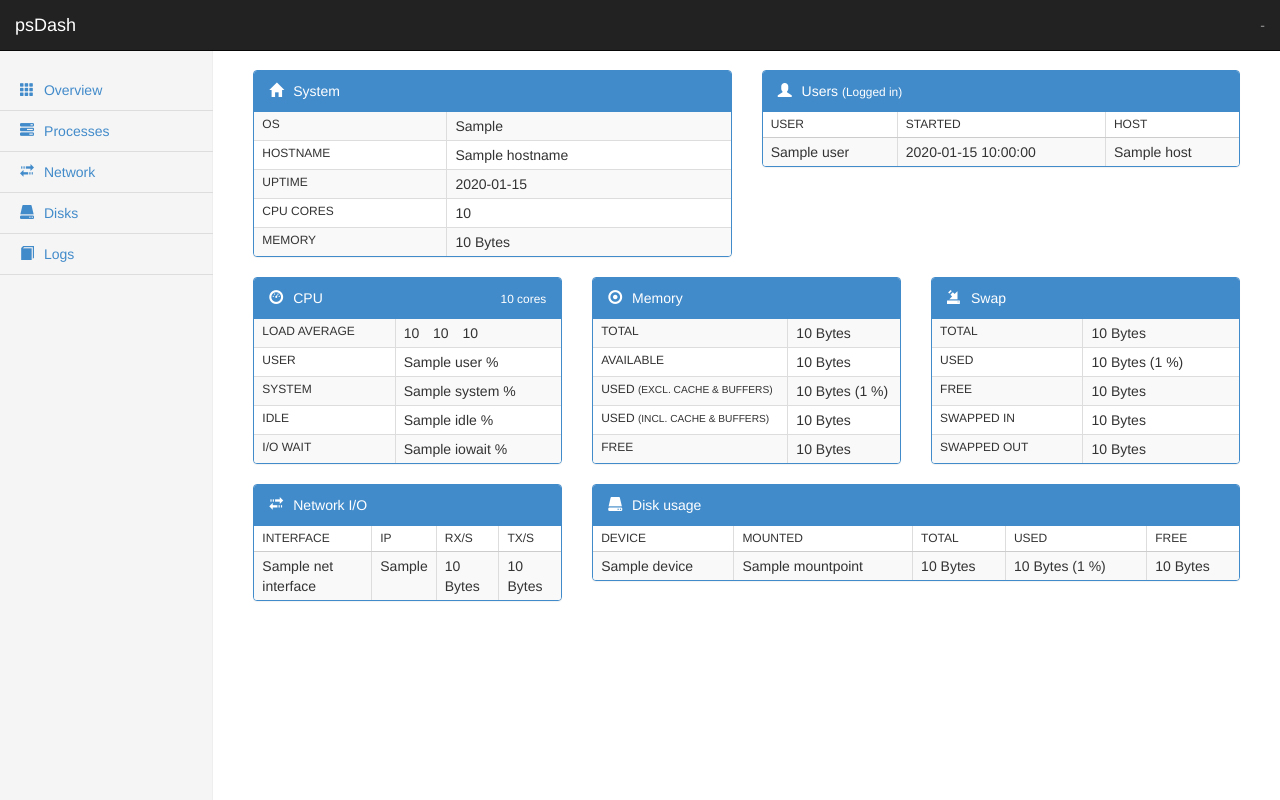
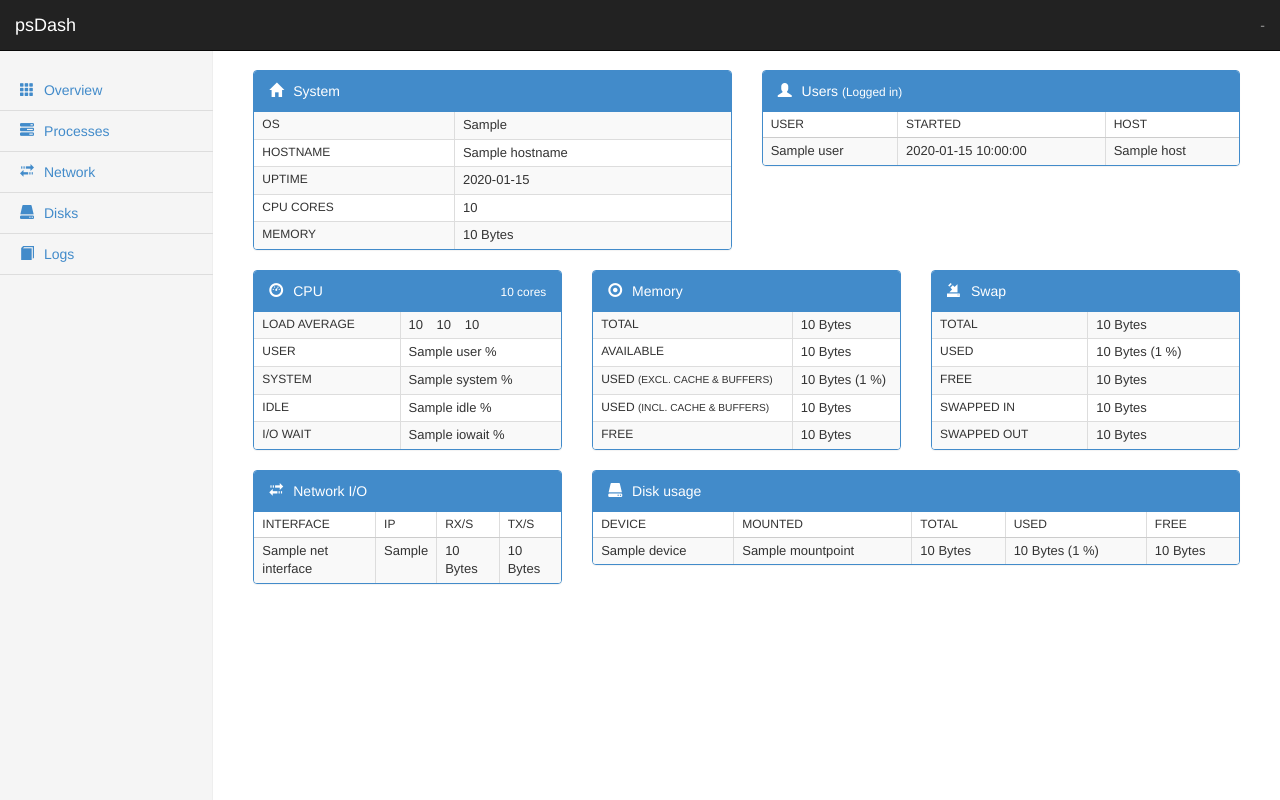
Before and after one commit to Jahaja/psdash, a Flask app: template psdash/templates/index.html in a window 1280 px wide. Run offline with Flask 2, Linux system fonts and the light colour scheme; the template is opened without the code that fills it: most values are stand-ins (such as "Sample title", 1, 10 or a date in 2020); some libraries are stand-ins or nearby versions.

Commit message:
Changed to a slightly smaller font size

```diff
--- a/psdash/static/css/dashboard.css
+++ b/psdash/static/css/dashboard.css
@@ -128,6 +128,10 @@ span.glyphicon {
     padding: 4px 8px;
 }
 
+#psdash td {
+  font-size: 13px;
+}
+
 #psdash th {
     text-transform: uppercase;
     font-weight: normal;
```
